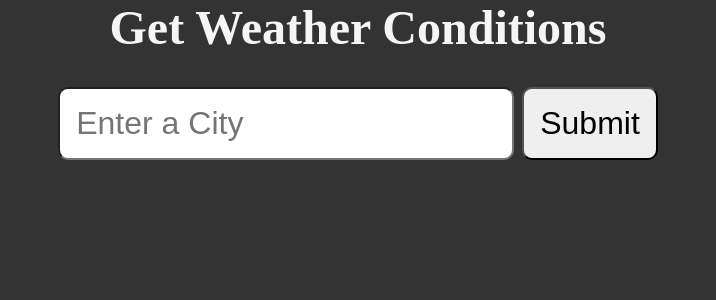
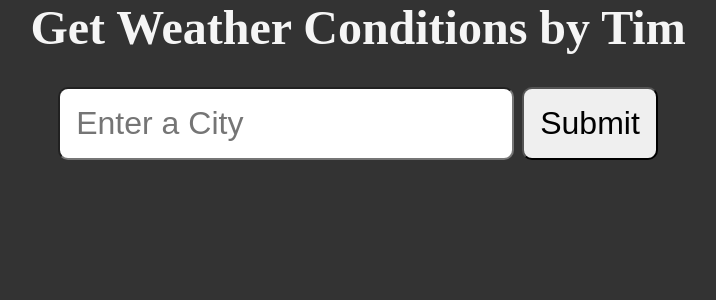
Before and after one commit to Timskid11/WeatherApp-, a Flask app: page / in a window 1280 px wide. Shown: the top 300 px of the page, without its empty margins (282-998 px from the left). Run offline with Flask 3, Linux system fonts and the light colour scheme.

Commit message:
Update index.html

```diff
--- a/templates/index.html
+++ b/templates/index.html
@@ -9,7 +9,7 @@
 </head>
 
 <body>
-    <h2>Get Weather Conditions</h2>
+    <h2>Get Weather Conditions by Tim</h2>
     <form action="/weather">
         <input type="text" name="city" id="city" placeholder="Enter a City" />
         <button type="submit">Submit</button>
```
